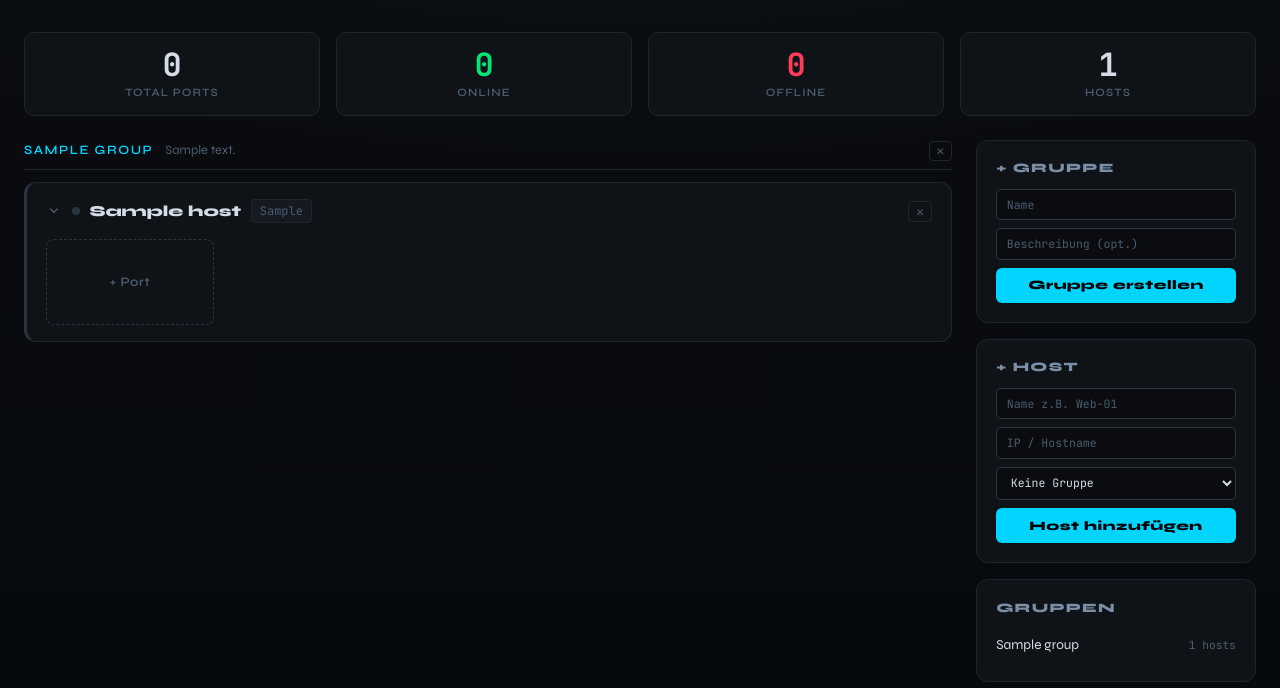
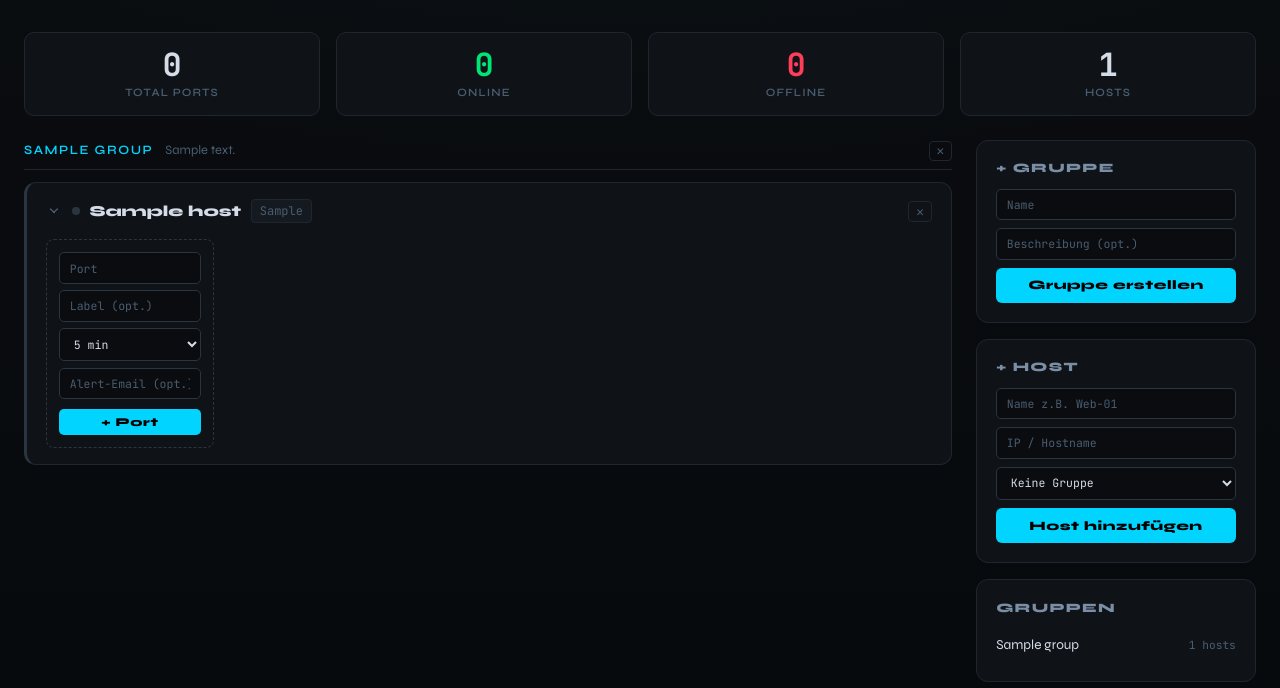
Before and after one commit to Salzstangee/Portmonitor, a FastAPI app: template templates/dashboard.html in a window 1280 px wide. Shown: the part 56-744 px from the top of the page. Run offline with FastAPI, Linux system fonts and the light colour scheme; the template is opened without the code that fills it: most values are stand-ins (such as "Sample title", 1, 10 or a date in 2020); some libraries are stand-ins or nearby versions.

Commit message:
Fix port add/delete broken by CSS grid height clipping
The port-add card as a collapsed <details> made the grid row very
short, causing overflow:hidden on port cards to clip the action
buttons. Reverted port-add to a plain div and added align-items:start
to the ports-grid so cells don't stretch to equal row height.

Co-Authored-By: Claude Sonnet 4.6 <noreply@anthropic.com>

```diff
--- a/static/css/style.css
+++ b/static/css/style.css
@@ -269,6 +269,7 @@ details.host-block[open] > .host-header .host-chevron { transform: rotate(90deg)
   display: grid;
   grid-template-columns: repeat(auto-fill, minmax(160px, 1fr));
   gap: 0.75rem;
+  align-items: start;
 }
 
 .port-card {
@@ -321,28 +322,6 @@ details.host-block[open] > .host-header .host-chevron { transform: rotate(90deg)
 .port-add { border-style: dashed; border-color: var(--border2); background: transparent; }
 .port-add::before { display: none; }
 .add-port-form { display: flex; flex-direction: column; gap: 0.4rem; }
-
-.port-add-summary {
-  display: flex;
-  align-items: center;
-  justify-content: center;
-  height: 100%;
-  min-height: 60px;
-  cursor: pointer;
-  color: var(--text3);
-  font-size: 0.8rem;
-  font-weight: 600;
-  letter-spacing: 0.05em;
-  transition: color 0.15s;
-  user-select: none;
-}
-.port-add-summary:hover { color: var(--accent); }
-details.port-add[open] .port-add-summary {
-  color: var(--accent);
-  min-height: auto;
-  margin-bottom: 0.5rem;
-  justify-content: flex-start;
-}
 .btn-add {
   background: var(--accent);
   color: #000;
--- a/templates/dashboard.html
+++ b/templates/dashboard.html
@@ -98,9 +98,8 @@
           </div>
           {% endfor %}
 
-          <!-- Add Port (collapsible) -->
-          <details class="port-card port-add">
-            <summary class="port-add-summary">+ Port</summary>
+          <!-- Add Port -->
+          <div class="port-card port-add">
             <form action="/ports/add" method="post" class="add-port-form">
               <input type="hidden" name="host_id" value="{{ host.id }}">
               <input type="number" name="port" placeholder="Port" min="1" max="65535" required class="inp">
@@ -115,9 +114,9 @@
                 <option value="60">60 min</option>
               </select>
               <input type="email" name="alert_email" placeholder="Alert-Email (opt.)" class="inp">
-              <button type="submit" class="btn-add">Hinzufügen</button>
+              <button type="submit" class="btn-add">+ Port</button>
             </form>
-          </details>
+          </div>
         </div>
       </div>
     </details>
```
